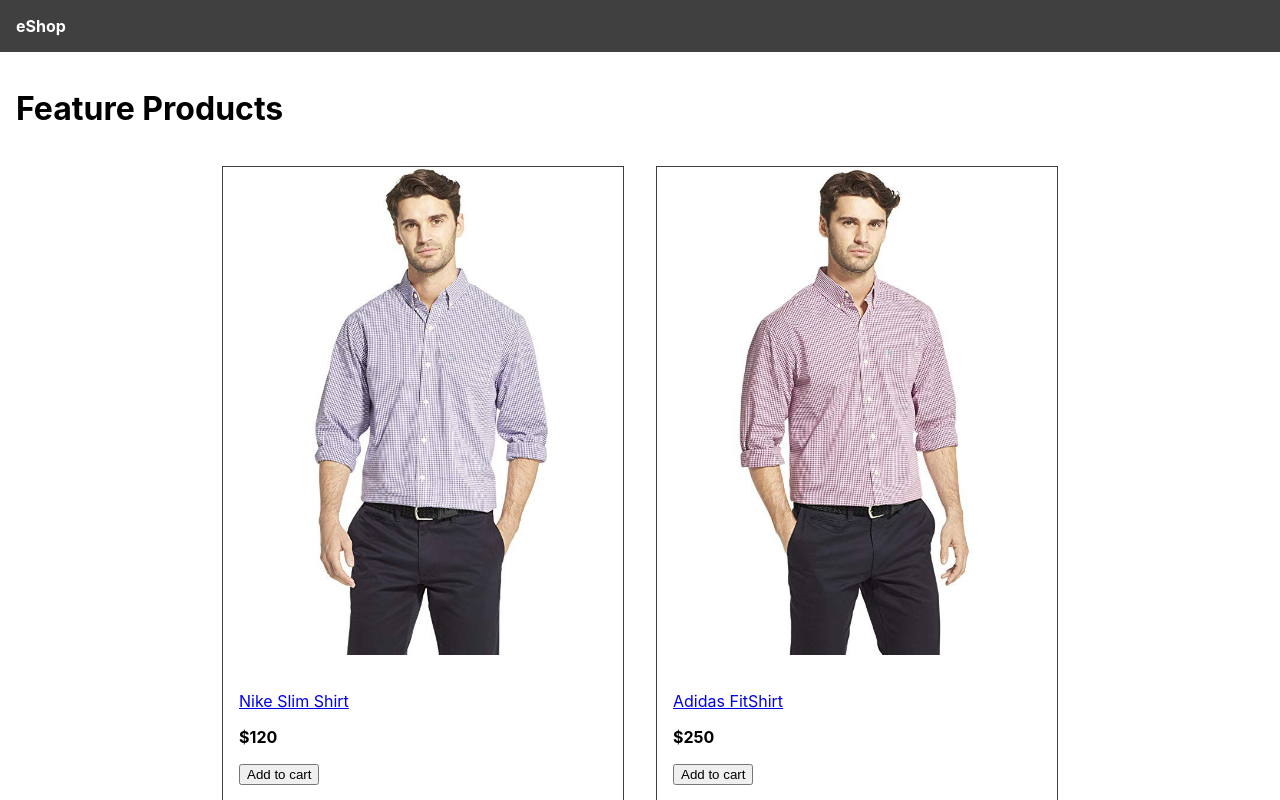
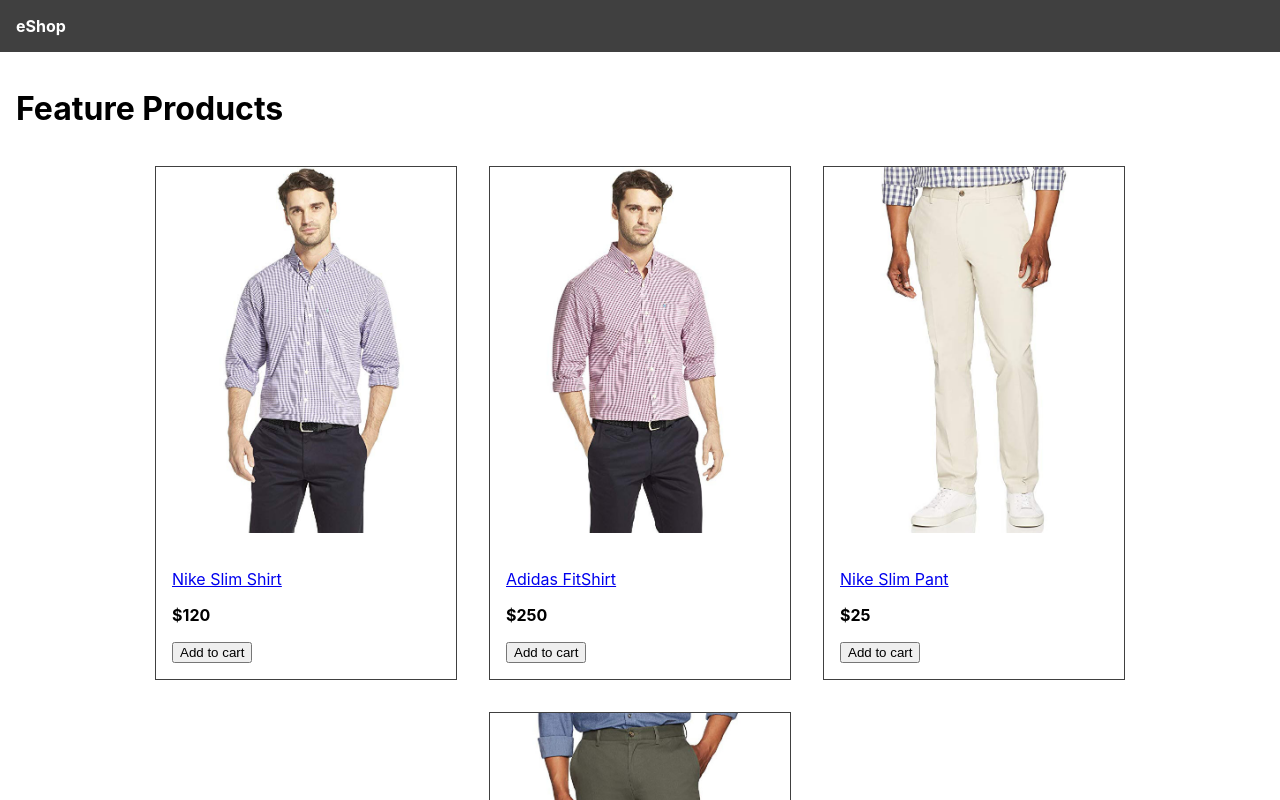
Before and after one commit to ferurbi2000/eshop, a React (Create React App) app in the folder frontend/: page / in a window 1280 px wide. Shown: the top 800 px of the page. Built offline with nearby package versions, Linux system fonts and the light colour scheme.

Commit message:
Add-BrowserRouter-Link

```diff
--- a/frontend/package.json
+++ b/frontend/package.json
@@ -4,10 +4,11 @@
   "private": true,
   "dependencies": {
     "@testing-library/jest-dom": "^5.16.2",
-    "@testing-library/react": "^12.1.3",
+    "@testing-library/react": "^12.1.2",
     "@testing-library/user-event": "^13.5.0",
     "react": "^17.0.2",
     "react-dom": "^17.0.2",
+    "react-router-dom": "^6.2.1",
     "react-scripts": "5.0.0",
     "web-vitals": "^2.1.4"
   },
--- a/frontend/src/App.js
+++ b/frontend/src/App.js
@@ -1,33 +1,23 @@
-import data from './data';
+import { BrowserRouter, Link, Route, Routes } from 'react-router-dom';
+import React from 'react'; // esto es nuevo
+import HomeScreen from './screens/HomeScreen';
+import ProductScreen from './screens/ProductScreen';
 
 function App() {
   return (
+    <BrowserRouter>
       <div>
         <header>
-        <a href="/">eShop</a>
+          <Link to="/">eShop</Link>
         </header>
         <main>
-        <h1>Feature Products</h1>
-        <div className="products">
-          {data.products.map((product) => (
-            <div className="product" key={product.slug}>
-              <a href={`/product/${product.slug}`}>
-                <img src={product.image} alt={product.name} />
-              </a>
-              <div className="product-info">
-                <a href={`/product/${product.slug}`}>
-                  <p>{product.name}</p>
-                </a>
-                <p>
-                  <strong>${product.price}</strong>
-                </p>
-                <button>Add to cart</button>
-              </div>
-            </div>
-          ))}
-        </div>
+          <Routes>
+            <Route path="/product/:slug" element={<ProductScreen />} />
+            <Route path="/" element={<HomeScreen />} />
+          </Routes>
         </main>
       </div>
+    </BrowserRouter>
   );
 }
 
--- a/frontend/src/index.css
+++ b/frontend/src/index.css
@@ -34,7 +34,7 @@
 
 .product img {
   width: 100%;
-  max-width: 400px;
+  max-width: 300px;
 }
 
 .product-info {
--- /dev/null
+++ b/frontend/src/screens/HomeScreen.js
@@ -0,0 +1,29 @@
+import { Link } from 'react-router-dom';
+import data from '../data';
+
+function HomeScreen() {
+  return (
+    <div>
+      <h1>Feature Products</h1>
+      <div className="products">
+        {data.products.map((product) => (
+          <div className="product" key={product.slug}>
+            <Link to={`/product/${product.slug}`}>
+              <img src={product.image} alt={product.name} />
+            </Link>
+            <div className="product-info">
+              <Link to={`/product/${product.slug}`}>
+                <p>{product.name}</p>
+              </Link>
+              <p>
+                <strong>${product.price}</strong>
+              </p>
+              <button>Add to cart</button>
+            </div>
+          </div>
+        ))}
+      </div>
+    </div>
+  );
+}
+export default HomeScreen;
--- /dev/null
+++ b/frontend/src/screens/ProductScreen.js
@@ -0,0 +1,12 @@
+import { useParams } from 'react-router-dom';
+
+function ProductScreen() {
+  const params = useParams();
+  const { slug } = params;
+  return (
+    <div>
+      <h1>{slug}</h1>
+    </div>
+  );
+}
+export default ProductScreen;
```
Also changed, not shown: 1 other file (tests, documents, lock files or other folders). Lines whose indentation alone changed are shown as unchanged.
